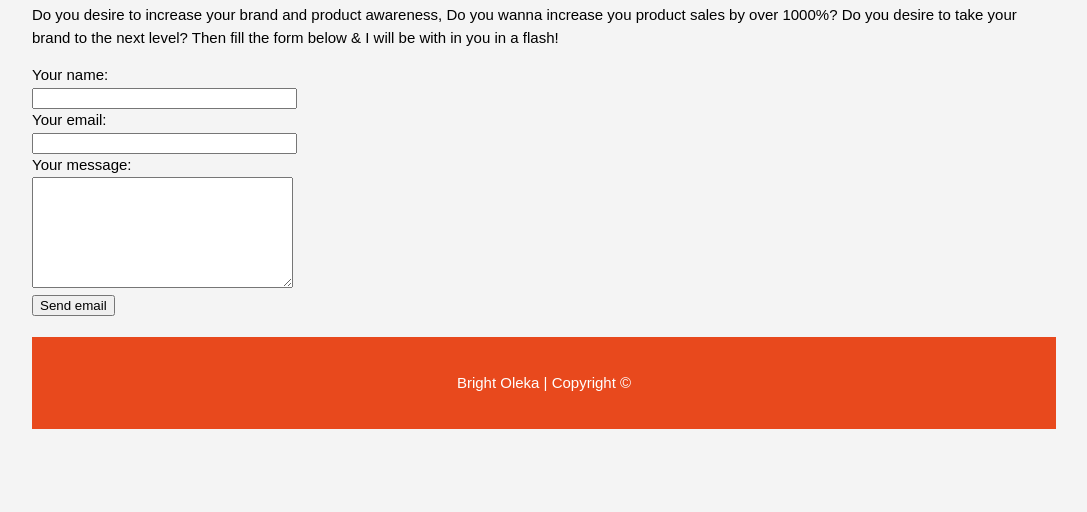
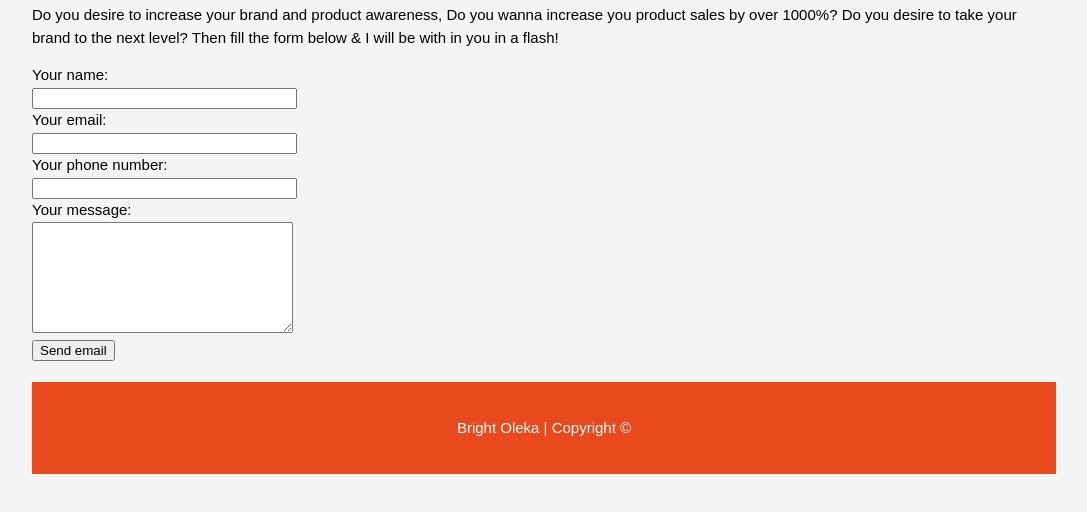
Before and after one commit to codeattitude/codeattitude.github.io, a plain HTML site: page contact.html in a window 1280 px wide. Shown: the part 184-696 px from the top of the page, without its empty margins (96-1183 px from the left). Drawn offline with Linux system fonts and the light colour scheme.

Commit message:
Modified Contact page

```diff
--- a/contact.html
+++ b/contact.html
@@ -49,6 +49,10 @@
 		<input id="email" class="input" name="email" type="text" value="" size="30" /><br />
 	</div>
 	<div class="row">
+                <label for="phone">Your phone number:</label><br />
+                <input id="email" class="input" name="phone" type="text" value="" size="30" /><br />
+
+	<div class="row">
 		<label for="message">Your message:</label><br />
 		<textarea id="message" class="input" name="message" rows="7" cols="30"></textarea><br />
 	</div>
```
